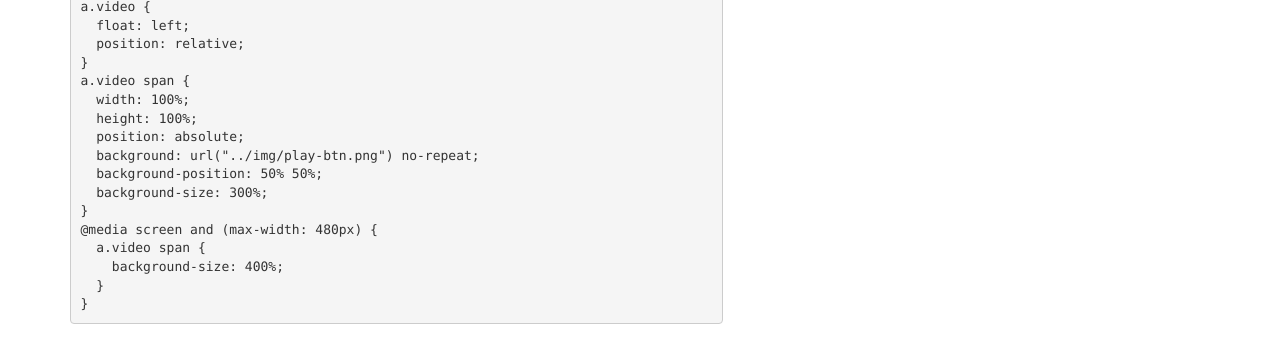
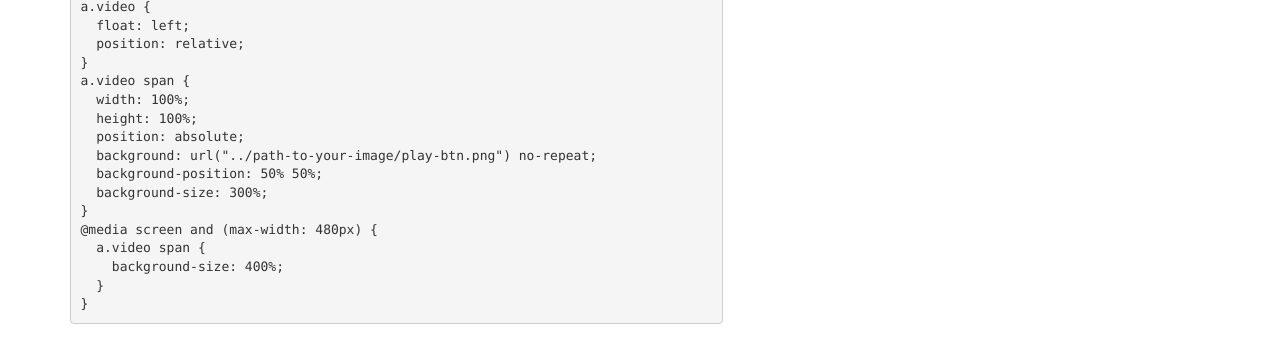
Before and after one commit to dsgreen/dsgreen.github.io, a plain HTML site: page demo/responsive-video-play-button/index.html in a window 1280 px wide. Shown: the part 451-800 px from the top of the page. Drawn offline with nearby package versions, Linux system fonts and the light colour scheme.

Commit message:
Update image path

```diff
--- a/demo/responsive-video-play-button/index.html
+++ b/demo/responsive-video-play-button/index.html
@@ -63,7 +63,7 @@ a.video span {
   width: 100%;
   height: 100%;
   position: absolute;
-  background: url("../img/play-btn.png") no-repeat;
+  background: url("../path-to-your-image/play-btn.png") no-repeat;
   background-position: 50% 50%;
   background-size: 300%;
 }
```
